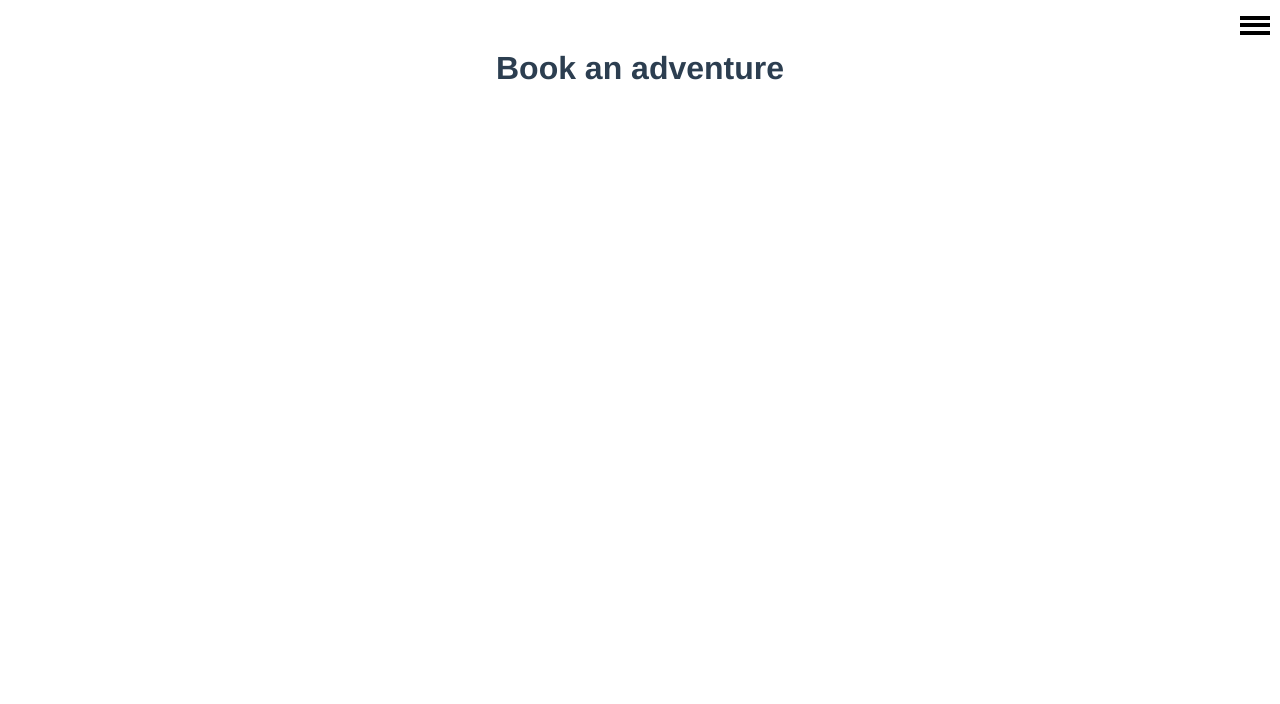
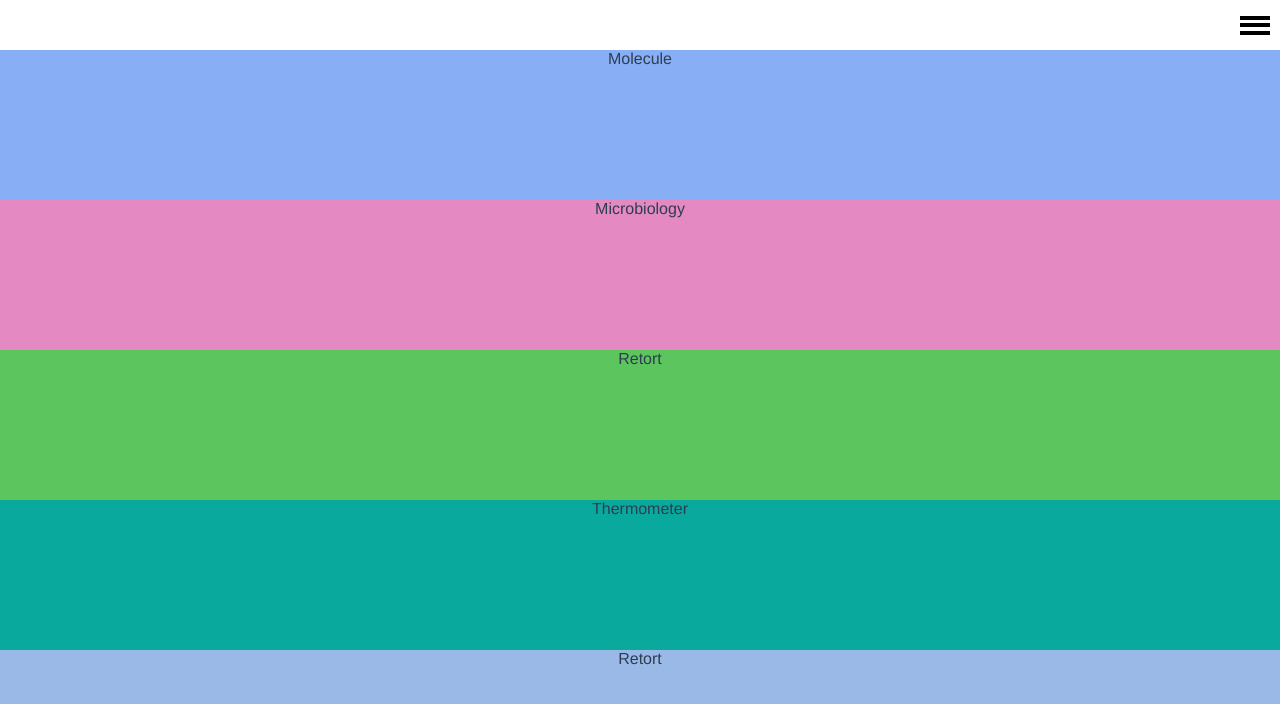
Before and after one commit to tspringborg/DJMX-vuejs-course, a Vue app in the folder visit-serbia/: page /book in a window 1280 px wide. Shown: the top 704 px of the page. Built offline with nearby package versions, Linux system fonts and the light colour scheme.

Commit message:
started working on an accordion for Book view

```diff
--- a/visit-serbia/src/assets/style/mixins.scss
+++ b/visit-serbia/src/assets/style/mixins.scss
@@ -4,6 +4,10 @@
 //@include burger-menu(2px, 5px, 'active', #000000);
 
 $easeOutCubic: cubic-bezier(0.215, 0.61, 0.355, 1);
+
+@mixin random-bgr(){
+  background: rgb(random(255), random(255), random(255));
+}
 
 @mixin burger-menu($lineheight, $spacing, $active-class, $color){
   height:$lineheight;
--- a/visit-serbia/src/views/Book.vue
+++ b/visit-serbia/src/views/Book.vue
@@ -1,5 +1,66 @@
 <template>
-  <div class="page">
-    <h1>Book an adventure</h1>
-  </div>
+	<div class="page">
+
+		<div class="accordion">
+			<div
+				v-for="i in 5"
+				@click="expandItem(i)"
+				class="item"
+			>
+				{{word()}}
+			</div>
+		</div>
+	</div>
 </template>
+
+<script>
+// @ is an alias to /src
+import Random from '@/assets/random.js'
+import Hero from '@/components/Hero.vue'
+
+export default {
+	name: 'home',
+	components: {
+		Hero,
+	},
+	methods: {
+		expandItem(i) {
+			console.log('hello ', i)
+		},
+		word() {
+			return Random.word()
+		},
+	},
+	mounted() {
+		console.log(Random)
+	},
+}
+</script>
+
+<style lang="scss" scoped>
+	@import '../assets/style/vars';
+	.accordion {
+		height: calc(100vh - #{$menuHeight});
+		display: flex;
+		flex-direction: column;
+		justify-content: space-between;
+		.item {
+			flex-grow: 2;
+			&:nth-child(1) {
+				@include random-bgr();
+			}
+			&:nth-child(2) {
+				@include random-bgr();
+			}
+			&:nth-child(3) {
+				@include random-bgr();
+			}
+			&:nth-child(4) {
+				@include random-bgr();
+			}
+			&:nth-child(5) {
+				@include random-bgr();
+			}
+		}
+	}
+</style>
```
